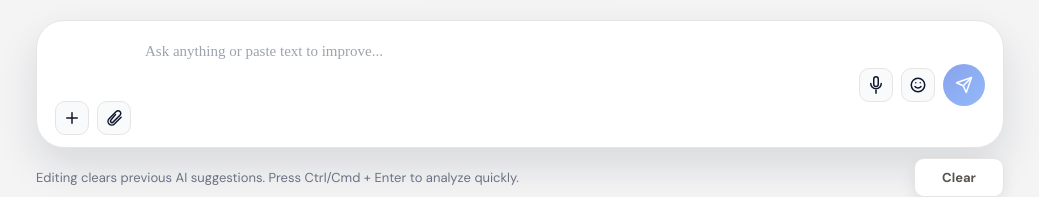
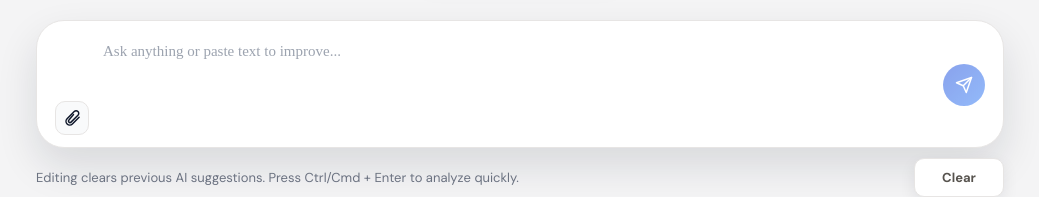
Before and after one commit to hrakhshani/cv-assistant, a React (Vite) app: page / in a window 1280 px wide. Shown: the part 326-523 px from the top of the page, without its empty margins (120-1159 px from the left). Built offline with nearby package versions, Linux system fonts and the light colour scheme.

Commit message:
setup search buttons

```diff
--- a/src/components/WritingAssistant.jsx
+++ b/src/components/WritingAssistant.jsx
@@ -818,12 +818,6 @@ export default function WritingAssistant() {
                 }}
               >
                 <div style={{ display: 'flex', alignItems: 'flex-end', gap: '8px', paddingLeft: '4px' }}>
-                  <button type="button" className="composer-btn-ghost" aria-label="Add files or options">
-                    <svg xmlns="http://www.w3.org/2000/svg" width="18" height="18" viewBox="0 0 24 24" fill="none" stroke="#0F172A" strokeWidth="2" strokeLinecap="round" strokeLinejoin="round">
-                      <line x1="12" y1="5" x2="12" y2="19" />
-                      <line x1="5" y1="12" x2="19" y2="12" />
-                    </svg>
-                  </button>
                   <button type="button" className="composer-btn-ghost" aria-label="Attach a document">
                     <svg xmlns="http://www.w3.org/2000/svg" width="18" height="18" viewBox="0 0 24 24" fill="none" stroke="#0F172A" strokeWidth="2" strokeLinecap="round" strokeLinejoin="round">
                       <path d="M21.44 11.05 12.5 20a5 5 0 0 1-7.07-7.07l9.55-9.55a3.5 3.5 0 1 1 4.95 4.95l-9.2 9.2a2 2 0 0 1-2.83-2.83L14 7.5" />
@@ -854,21 +848,7 @@ export default function WritingAssistant() {
                 </div>
 
                 <div style={{ display: 'flex', alignItems: 'center', gap: '8px', paddingRight: '4px' }}>
-                  <button type="button" className="composer-btn-ghost" aria-label="Dictate with microphone">
-                    <svg xmlns="http://www.w3.org/2000/svg" width="18" height="18" viewBox="0 0 24 24" fill="none" stroke="#0F172A" strokeWidth="2" strokeLinecap="round" strokeLinejoin="round">
-                      <path d="M12 1a3 3 0 0 0-3 3v7a3 3 0 0 0 6 0V4a3 3 0 0 0-3-3Z" />
-                      <path d="M19 10a7 7 0 0 1-14 0" />
-                      <line x1="12" y1="19" x2="12" y2="23" />
-                    </svg>
-                  </button>
-                  <button type="button" className="composer-btn-ghost" aria-label="Insert emoji">
-                    <svg xmlns="http://www.w3.org/2000/svg" width="18" height="18" viewBox="0 0 24 24" fill="none" stroke="#0F172A" strokeWidth="2" strokeLinecap="round" strokeLinejoin="round">
-                      <circle cx="12" cy="12" r="9" />
-                      <path d="M8 14s1.5 2 4 2 4-2 4-2" />
-                      <line x1="9" y1="9" x2="9" y2="9.01" />
-                      <line x1="15" y1="9" x2="15" y2="9.01" />
-                    </svg>
-                  </button>
+
                   <button
                     type="button"
                     className="composer-send-btn"
```
